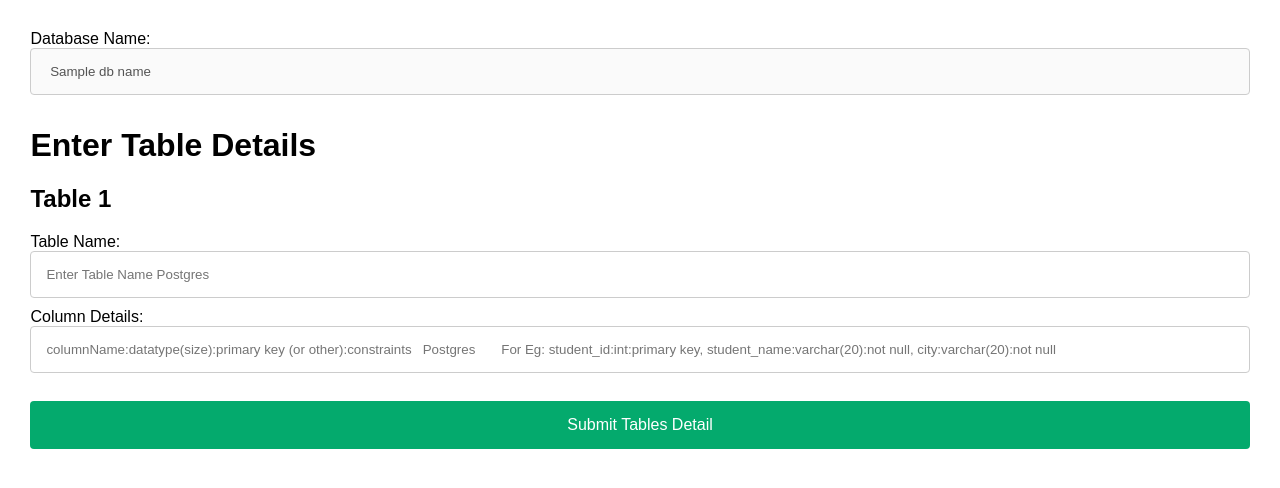
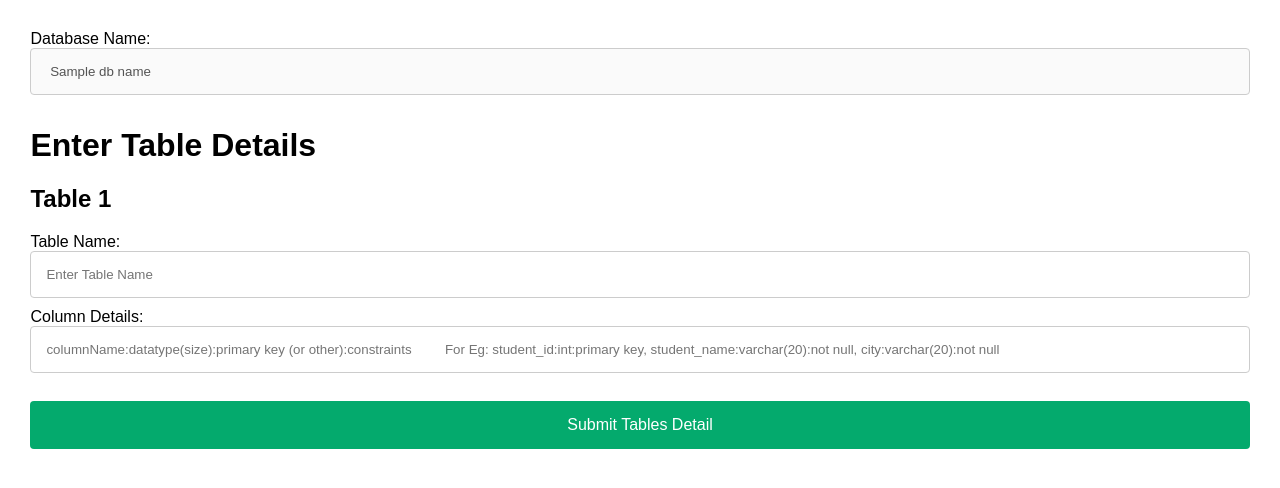
Before and after one commit to Harshyadav02/Random-Database-Generator, a Flask app: template templates/Postgres/table.html in a window 1280 px wide. Shown: the top 488 px of the page. Run offline with Flask 3, Linux system fonts and the light colour scheme; the template is opened without the code that fills it: most values are stand-ins (such as "Sample title", 1, 10 or a date in 2020).

Commit message:
postgres template

```diff
--- a/templates/Postgres/table.html
+++ b/templates/Postgres/table.html
@@ -20,10 +20,10 @@
 
                 <h2>Table {{ number }}</h2>
                 <label for="tableName">Table Name:</label>
-                <input type="text" id="tableName" name="tableName" placeholder="Enter Table Name Postgres" required>
+                <input type="text" id="tableName" name="tableName" placeholder="Enter Table Name " required>
 
                 <label for="columnDetails">Column Details:</label>
-                <input type="text" id="columnDetails" name="columnDetails" placeholder="columnName:datatype(size):primary key (or other):constraints   Postgres       For Eg: student_id:int:primary key, student_name:varchar(20):not null, city:varchar(20):not null "  required>
+                <input type="text" id="columnDetails" name="columnDetails" placeholder="columnName:datatype(size):primary key (or other):constraints         For Eg: student_id:int:primary key, student_name:varchar(20):not null, city:varchar(20):not null "  required>
 
                 <br><br>
             {% endfor %}
```
